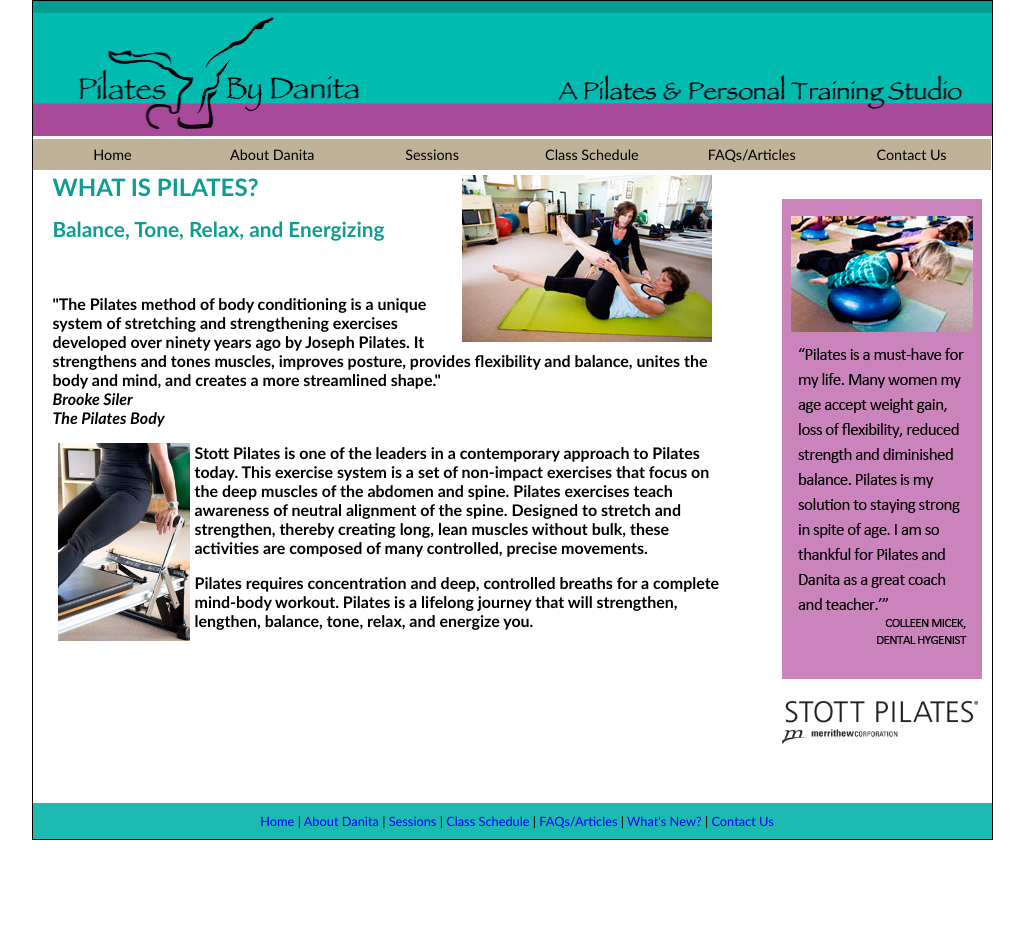
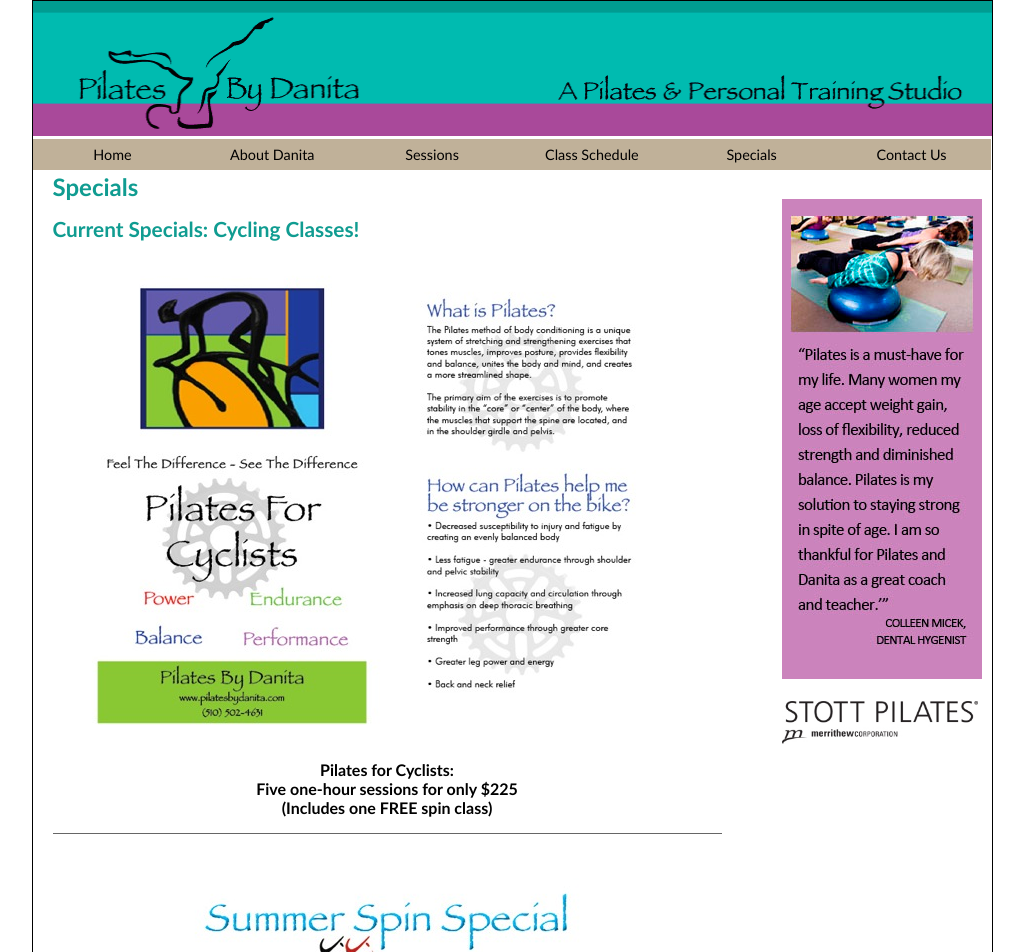
Before and after one commit to screwlewse/pilatesbydanita, a plain HTML site: page specials.html in a window 1280 px wide. Shown: the top 952 px of the page, without its empty margins (128-1152 px from the left). Before the commit the page ends 859 px from the top, so only its background shows below. Drawn offline with Linux system fonts and the light colour scheme.

Commit message:
two new specials for cycling

```diff
--- a/faqs.html
+++ b/specials.html
@@ -81,7 +81,7 @@
     <li><a href="about.html">About Danita</a></li>
     <li><a href="sessions.html">Sessions</a></li>
     <li><a href="schedule.html">Class Schedule</a></li>
-    <li><a href="faqs.html">FAQs/Articles</a></li>
+    <li><a href="specials.html">Specials</a></li>
     <li><a href="Feedback.html">Contact Us</a></li>
     <!--<li><a href="whatsNew.html">What's New?</a></li>-->
 </ul>
@@ -97,22 +97,38 @@
 <!-- end #sidebar1 -->
     <!-- InstanceBeginEditable name="mainContent" -->
     <div id="mainContent">
-      <h1>WHAT IS PILATES?<img src="assets/IMG_7753a.jpg" alt="pilates instruction" width="250" height="167" hspace="10" align="right" /></h1>
-      <h2>Balance, Tone, Relax, and Energizing</h2>
-      <br />
-      <p>&quot;The Pilates method of body conditioning is a unique system of stretching and strengthening exercises developed over ninety years ago by Joseph Pilates. It strengthens and tones muscles, improves posture, provides flexibility and balance, unites the body and mind, and creates a more streamlined shape.&quot;<br />
-        <em>Brooke Siler<br />
-      The Pilates Body</em></p>
-      <p> <img src="assets/IMG_7475a.jpg" alt="pilates 2" width="132" height="198" hspace="5" align="left" /> Stott Pilates is one of the leaders in a contemporary approach to Pilates today. This exercise system is a set of non-impact exercises that focus on  the deep muscles of the abdomen and spine. Pilates exercises teach awareness of neutral alignment of the spine. Designed to stretch and strengthen, thereby creating long, lean muscles without  bulk, these activities are composed of many controlled, precise movements.</p>
-<p>Pilates requires concentration and deep, controlled breaths for a complete mind-body workout. Pilates is a lifelong journey that will strengthen, lengthen, balance, tone, relax, and energize you.</p>
-<p>&nbsp;</p>
-      <h1 id="mainContent">&nbsp;</h1>
-      <h2>&nbsp;</h2>
+      <h1>Specials</h1>
+      <h2>Current Specials: Cycling Classes!</h2>
+      <div class="centered">
+        <a href="assets/flyers/pilates-cycling-class-by-danita.pdf" target="_blank">
+            <img src="assets/flyers/pilates-cycling-class-by-danita.jpg" alt="Cycling Class by Danita, click for the pdf article" />
+        </a>
+        <br>
+        <p>
+            <strong>
+                Pilates for Cyclists: <br>
+                Five one-hour sessions for only $225
+            </strong>
+            <br>
+            (Includes one FREE spin class)
+        </p>
+        <hr>
+        <br>
+        <a href="assets/flyers/pilates-summer-spin-class-by-danita.pdf" target="_blank">
+            <img src="assets/flyers/pilates-summer-spin-class-by-danita.jpg" alt="Spin Class by Danita, click for the pdf article" />
+        </a>
+        <p>
+            <strong>
+                Summer Spin Class Special <br>
+                Ten classes for $90
+            </strong>
+        </p>
+      </div>
     </div>
     <!-- InstanceEndEditable -->
     <!-- This clearing element should immediately follow the #mainContent div in order to force the #container div to contain all child floats --><br class="clearfloat" />
   <div id="footer">
-    <p><a href="index.html">Home</a> | <a href="about.html">About Danita</a> | <a href="sessions.html">Sessions</a> | <a href="schedule.html">Class Schedule</a> | <a href="faqs.html">FAQs/Articles</a> | <a href="whatsNew.html">What's New?</a> | <a href="Feedback.html">Contact Us</a></p>
+    <p><a href="index.html">Home</a> | <a href="about.html">About Danita</a> | <a href="sessions.html">Sessions</a> | <a href="schedule.html">Class Schedule</a> | <a href="specials.html">Specials</a> | <a href="whatsNew.html">What's New?</a> | <a href="Feedback.html">Contact Us</a></p>
   <!-- end #footer --></div>
 <!-- end #container --></div>
 <br />
--- a/twoColFixRtHdr.css
+++ b/twoColFixRtHdr.css
@@ -78,3 +78,22 @@
 .name {
 	text-align: right;
 }
+.centered {
+    text-align: center;
+}
+.centered img {
+    margin: 0 auto;
+}
+hr {
+    display: block;
+    height: 1px;
+    border: 0;
+    background: #666;
+}
+a img {
+    border: 1px solid transparent;
+}
+a:hover img {
+    opacity: 0.5;
+    border: 1px solid #333;
+}
```
Also changed, not shown: Feedback.html (+2 -2 lines), about.html (+2 -2 lines), index.html (+8 -2 lines), schedule.html (+2 -2 lines), sessions.html (+2 -2 lines), thankyou.html (+2 -2 lines), tips.html (+2 -2 lines), whatsNew.html (+2 -2 lines), assets/flyers/pilates-cycling-class-by-danita.jpg (added), assets/flyers/pilates-summer-spin-class-by-danita.jpg (added), style.css (line endings or trailing spaces), 2 other files.
